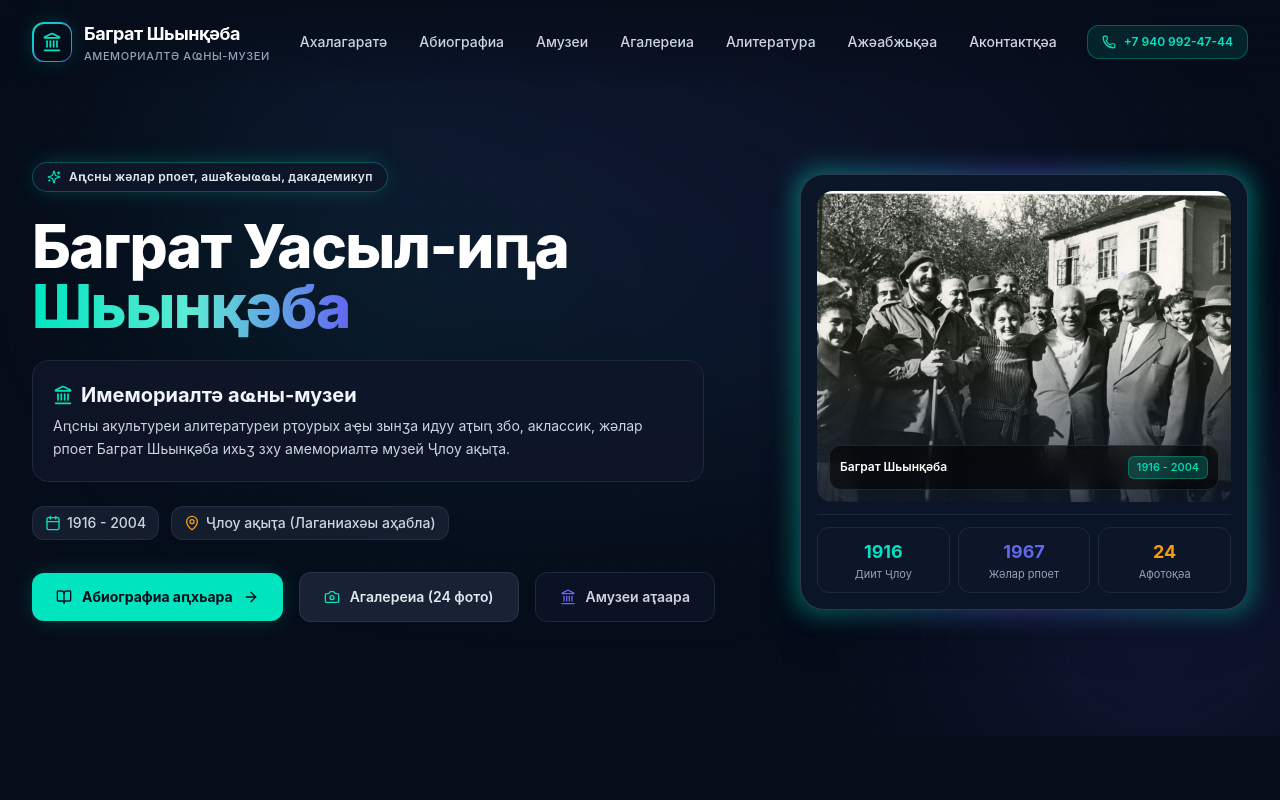
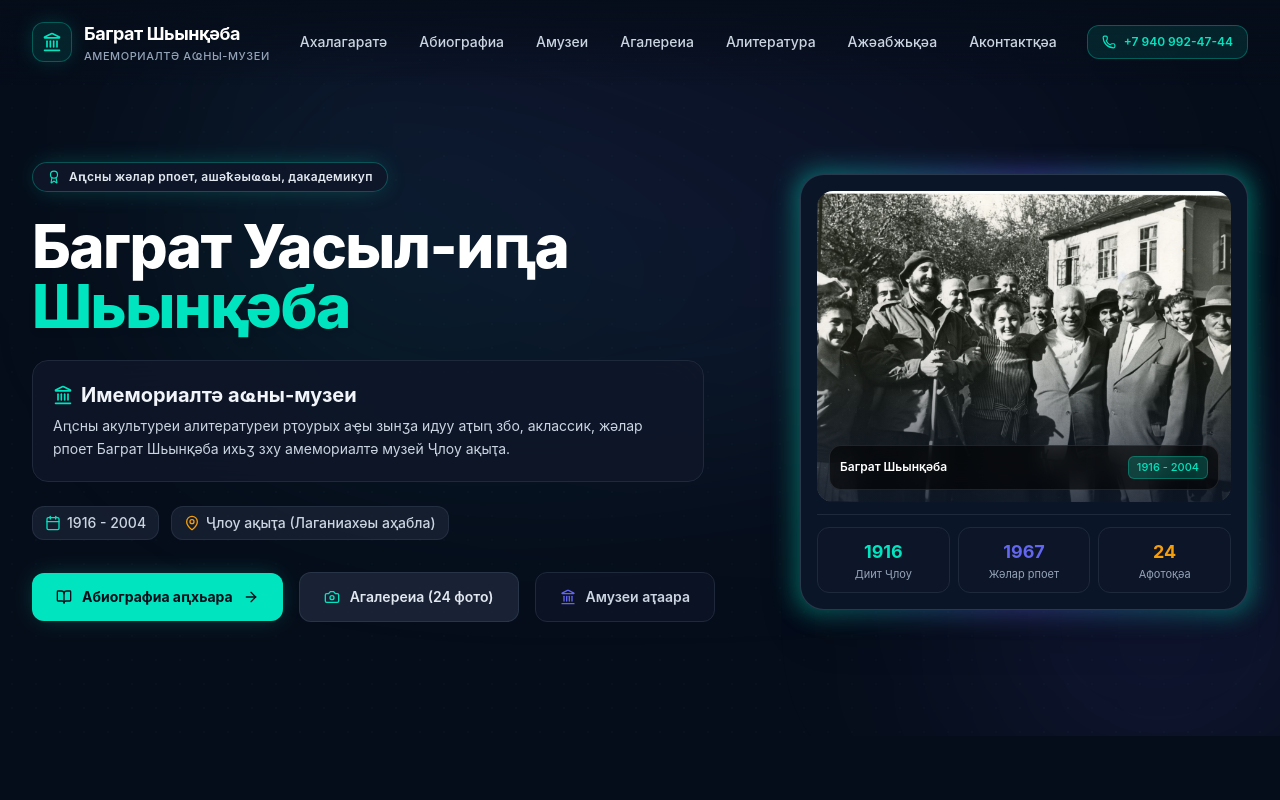
Before and after one commit to ApsuaHatsa/shinkuba, a Next.js app: page / in a window 1280 px wide. Shown: the top 800 px of the page. Built offline with nearby package versions, Linux system fonts and the light colour scheme.

Commit message:
design: remove AI-generated styles (gradients and sparkles)

```diff
--- a/components/GallerySection.tsx
+++ b/components/GallerySection.tsx
@@ -2,7 +2,7 @@
 
 import React, { useState } from "react";
 import Image from "next/image";
-import { Camera, ZoomIn, Layers, Sparkles } from "lucide-react";
+import { Camera, ZoomIn, Layers } from "lucide-react";
 import { Lightbox, GalleryImage } from "./Lightbox";
 
 export const GallerySection: React.FC = () => {
--- a/components/Header.tsx
+++ b/components/Header.tsx
@@ -37,10 +37,8 @@ export const Header: React.FC = () => {
       <div className="max-w-7xl mx-auto px-4 sm:px-6 lg:px-8 flex items-center justify-between">
         {/* Brand / Logo */}
         <Link href="#hero" className="flex items-center gap-3 group">
-          <div className="w-10 h-10 rounded-xl bg-gradient-to-br from-[#00E5C0] to-[#6366F1] flex items-center justify-center p-[1.5px] shadow-glow-teal group-hover:scale-105 transition-transform">
-            <div className="w-full h-full bg-[#060D1A] rounded-[10px] flex items-center justify-center">
-              <Landmark className="w-5 h-5 text-[#00E5C0]" />
-            </div>
+          <div className="w-10 h-10 rounded-xl bg-[#00E5C0]/10 border border-[#00E5C0]/30 flex items-center justify-center shadow-glow-teal group-hover:scale-105 transition-transform">
+            <Landmark className="w-5 h-5 text-[#00E5C0]" />
           </div>
           <div>
             <div className="text-base sm:text-lg font-bold tracking-tight text-white group-hover:text-[#00E5C0] transition-colors leading-tight">
--- a/components/Hero.tsx
+++ b/components/Hero.tsx
@@ -3,7 +3,7 @@
 import React from "react";
 import Image from "next/image";
 import Link from "next/link";
-import { ArrowRight, Landmark, BookOpen, Camera, Sparkles, MapPin, Calendar } from "lucide-react";
+import { ArrowRight, Landmark, BookOpen, Camera, Award, MapPin, Calendar } from "lucide-react";
 
 export const Hero: React.FC = () => {
   return (
@@ -23,7 +23,7 @@ export const Hero: React.FC = () => {
 
             {/* Top Pill Badge */}
             <div className="inline-flex items-center gap-2 px-3.5 py-1.5 rounded-full bg-slate-900/90 border border-[#00E5C0]/30 shadow-glow-teal mb-6">
-              <Sparkles className="w-3.5 h-3.5 text-[#00E5C0]" />
+              <Award className="w-3.5 h-3.5 text-[#00E5C0]" />
               <span className="text-xs font-semibold text-slate-200 tracking-wide">
                 Аԥсны жәлар рпоет, ашәҟәыҩҩы, дакадемикуп
               </span>
@@ -32,7 +32,7 @@ export const Hero: React.FC = () => {
             {/* Main Title */}
             <h1 className="text-3xl sm:text-5xl xl:text-6xl font-extrabold tracking-tight text-white leading-[1.15] mb-6">
               Баграт Уасыл-иԥа <br />
-              <span className="bg-gradient-to-r from-[#00E5C0] via-[#5EEAD4] to-[#6366F1] bg-clip-text text-transparent">
+              <span className="text-[#00E5C0] drop-shadow-md">
                 Шьынқәба
               </span>
             </h1>
--- a/components/MuseumSection.tsx
+++ b/components/MuseumSection.tsx
@@ -2,7 +2,7 @@
 
 import React from "react";
 import Image from "next/image";
-import { Landmark, MapPin, Clock, Phone, Mail, Compass, Sparkles, Navigation } from "lucide-react";
+import { Landmark, MapPin, Clock, Phone, Mail, Compass, Navigation } from "lucide-react";
 
 export const MuseumSection: React.FC = () => {
   return (
@@ -81,7 +81,7 @@ export const MuseumSection: React.FC = () => {
           <div className="lg:col-span-6 flex flex-col gap-6">
             <div className="p-6 sm:p-8 rounded-3xl bg-[#060D1A]/90 border border-slate-800 backdrop-blur-xl">
               <h3 className="text-xl sm:text-2xl font-bold text-white mb-4 flex items-center gap-2">
-                <Sparkles className="w-5 h-5 text-[#00E5C0]" />
+                <Compass className="w-5 h-5 text-[#00E5C0]" />
                 <span>Амузеи иазкны</span>
               </h3>
               <p className="text-slate-300 text-sm sm:text-base leading-relaxed mb-4">
--- a/components/NewsSection.tsx
+++ b/components/NewsSection.tsx
@@ -1,7 +1,7 @@
 "use client";
 
 import React from "react";
-import { Newspaper, Calendar, ArrowUpRight, Sparkles, MapPin } from "lucide-react";
+import { Newspaper, Calendar, ArrowUpRight, MapPin } from "lucide-react";
 
 export const NewsSection: React.FC = () => {
   const newsItems = [
--- a/components/WorksSection.tsx
+++ b/components/WorksSection.tsx
@@ -1,7 +1,7 @@
 "use client";
 
 import React from "react";
-import { BookOpen, Star, Quote, Award, Sparkles, Feather } from "lucide-react";
+import { BookOpen, Star, Quote, Award, Feather } from "lucide-react";
 
 export const WorksSection: React.FC = () => {
   const books = [
@@ -81,7 +81,7 @@ export const WorksSection: React.FC = () => {
 
           <div className="relative z-10 max-w-3xl">
             <div className="flex items-center gap-2 text-xs font-bold text-[#00E5C0] uppercase tracking-wider mb-3">
-              <Sparkles className="w-4 h-4" />
+              <Quote className="w-4 h-4" />
               <span>Баграт Шьынқәба иажәақәа рҟынтә</span>
             </div>
             <blockquote className="text-lg sm:text-2xl font-serif italic text-slate-100 leading-relaxed mb-4">
```
